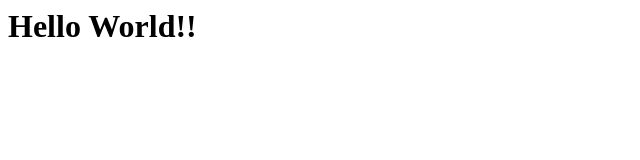
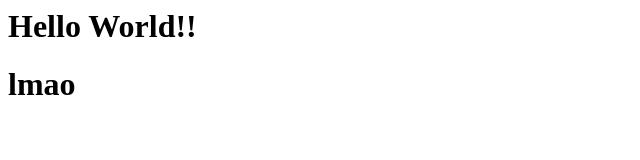
Before and after one commit to airbender69/testProject, a plain HTML site: page index.html in a window 1280 px wide. Shown: the whole page, without its empty margins (0-640 px from the left). Drawn offline with Linux system fonts and the light colour scheme.

Commit message:
add lmao

```diff
--- a/index.html
+++ b/index.html
@@ -7,5 +7,6 @@
 </head>
 <body>
     <h1>Hello World!!</h1>
+    <h1>lmao</h1>
 </body>
 </html>
```
